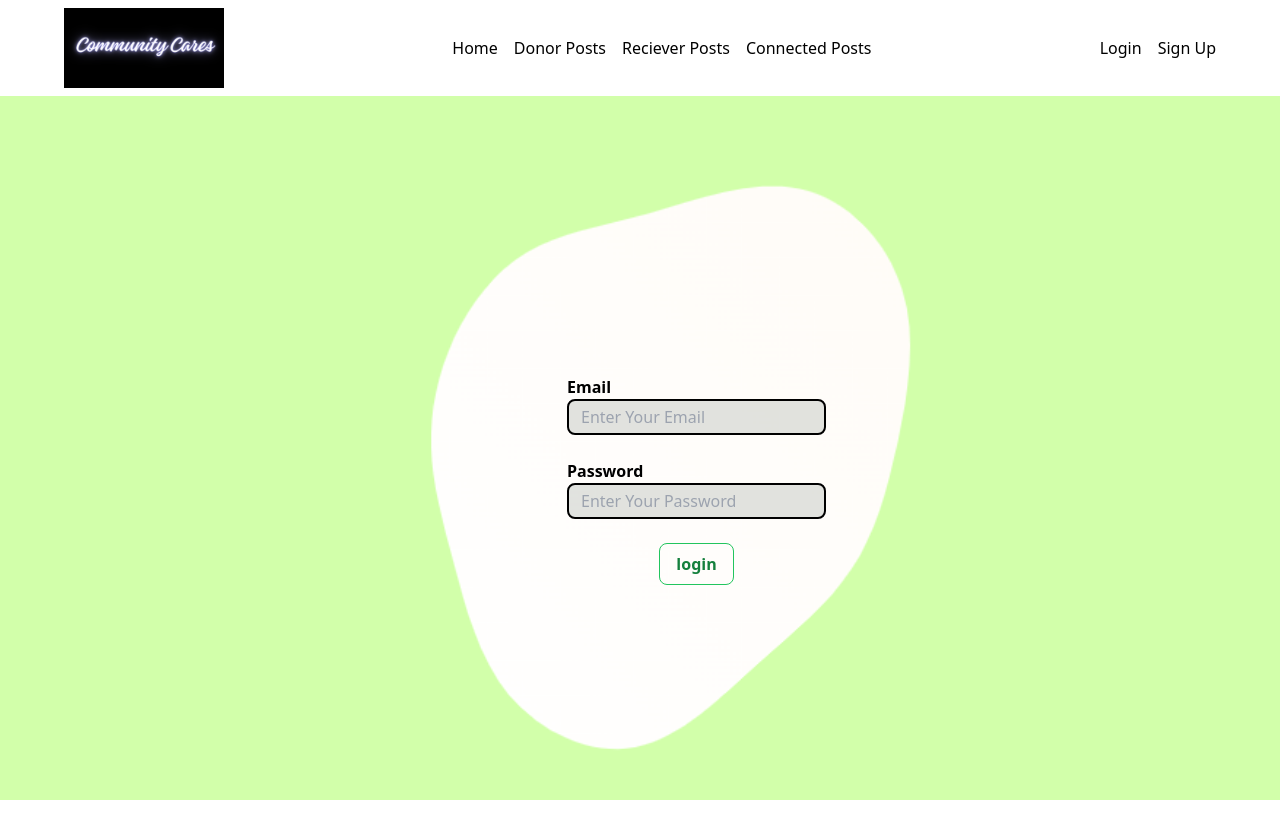
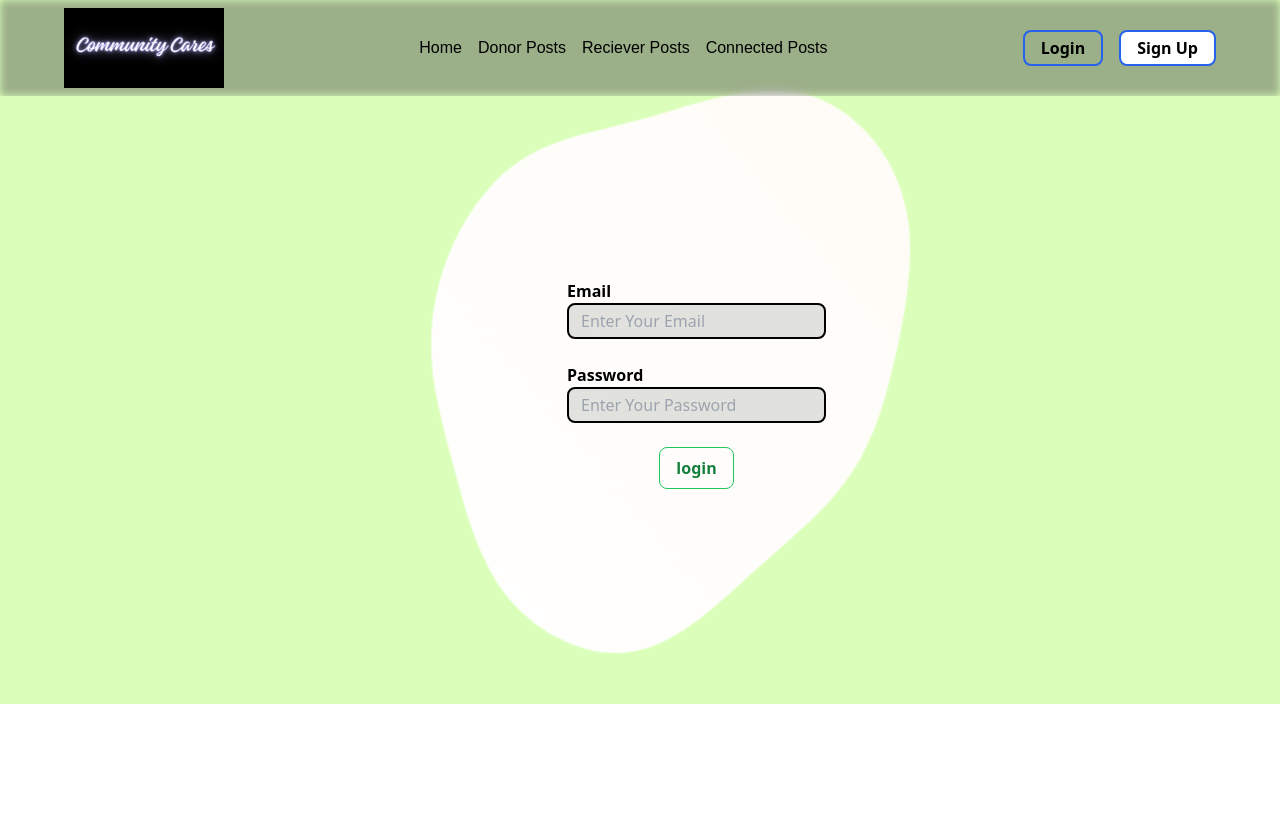
Before and after one commit to psg-19/Community_Cares, a React (Create React App) app in the folder client/: page /Login in a window 1280 px wide. Built offline with nearby package versions, Linux system fonts and the light colour scheme.

Commit message:
added css

```diff
--- a/client/src/App.jsx
+++ b/client/src/App.jsx
@@ -21,7 +21,7 @@ import { EditPost } from './pages/EditPost';
 function App() {
  const {isLogged}=useContext(AppContext)
   return (
-    <div className="h-[100vh] " >
+    <div className="h-[11.7vh] " >
 
 <Navbar ></Navbar>
       <Routes>
--- a/client/src/components/Navbar.jsx
+++ b/client/src/components/Navbar.jsx
@@ -1,6 +1,6 @@
 import React, { useContext, useEffect, useState } from 'react'
 import logo from '../assets/Community.png'
-import {NavLink} from 'react-router-dom'
+import {NavLink,useNavigate} from 'react-router-dom'
 import { AppContext } from '../context/AppContext';
 import {toast} from 'react-hot-toast'
 
@@ -10,6 +10,10 @@ export const Navbar = () => {
 
     const{isLogged,setIsLogged,user,token1,setToken1,setUser}=useContext(AppContext)
 
+
+
+    const [click,setClick]=useState(null)
+ const navigate=useNavigate()
 
     const logoutHandler=()=>{
    try {
@@ -38,9 +42,9 @@ console.log(token1)
     },[user])
 
   return (
-    <div className='flex bg-white  justify-center items-center'>
+    <div className='flex  justify-center items-center backdrop-blur-sm backdrop-brightness-75 backdrop-contrast-75 fixed w-[100%] z-10'>
 
-<div className='flex  items-center justify-between w-[90%] h-24' >
+<div className='flex  items-center justify-between w-[90%] h-24 ' >
 
         <div>
         <img src={logo} className='h-20' alt="" />
@@ -49,10 +53,63 @@ console.log(token1)
         <nav className='flex items-center justify-center'>
 
             <ul className='flex gap-x-4 items-center justify-center'>
-                <li><NavLink to='/'>Home</NavLink></li>
-                <li><NavLink to='/donorPost'>Donor Posts</NavLink></li>
-                <li><NavLink to='/recieverPost'>Reciever Posts</NavLink></li>
-                <li><NavLink to='/connectedPosts'>Connected Posts</NavLink></li>
+                <li className={`text-black cursor-pointer font-mullish py-7 hover:text-yellow-900
+                transition-all duration-200   relative group
+
+                ${click =="Home" ? ("text-yellow-900"):("")}
+
+                `}
+                onClick={(e)=> {
+                  setClick(e.target.innerText);
+                  navigate('/')
+                }}
+                >
+                  <NavLink to='/'>Home</NavLink>
+                <div class={`h-1 absolute bottom-0
+                 ${click =="Home" ? ("bg-yellow-900 block"):("hidden")}
+                w-full  bg-yellow-900 group-hover:block  `}></div>
+                </li>
+
+
+                <li className={`text-black cursor-pointer font-mullish py-7 hover:text-yellow-900
+                transition-all duration-200   relative group
+
+                ${click =="Donor Posts" ? ("text-yellow-900"):("")}
+
+                `}  onClick={(e)=> {
+                  setClick(e.target.innerText);
+                  navigate('/donorPost')
+                }}><NavLink to='/donorPost'>Donor Posts</NavLink>
+
+                <div class={`h-1 absolute bottom-0
+                 ${click =="Donor Posts" ? ("bg-yellow-900"):("hidden")}
+                w-full  bg-yellow-900 group-hover:block  `}></div></li>
+                <li className={`text-black cursor-pointer font-mullish py-7 hover:text-yellow-900
+                transition-all duration-200   relative group
+
+                ${click =="Reciever Posts" ? ("text-yellow-900"):("")}
+
+                `}  onClick={(e)=> {
+                  setClick(e.target.innerText);
+                  navigate('/recieverPost')
+                }}><NavLink to='/recieverPost'>Reciever Posts </NavLink>
+                   <div class={`h-1 absolute bottom-0
+                 ${click =="Reciever Posts" ? ("bg-yellow-900"):("hidden")}
+                w-full  bg-yellow-900 group-hover:block  `}></div>
+                </li>
+                <li className={`text-black cursor-pointer font-mullish py-7 hover:text-yellow-900
+                transition-all duration-200   relative group
+
+                ${click =="Connected Posts" ? ("text-yellow-900"):("")}
+
+                `}  onClick={(e)=> {
+                  setClick(e.target.innerText);
+                  navigate('/connectedPosts')
+                }}><NavLink to='/connectedPosts'>Connected Posts</NavLink>
+                   <div class={`h-1 absolute bottom-0
+                 ${click =="Connected Posts" ? ("bg-yellow-900"):("hidden")}
+                w-full  bg-yellow-900 group-hover:block  `}></div>
+                </li>
 
             </ul>
 
@@ -77,8 +134,8 @@ logoutHandler()
      ):
      (<ul className='flex gap-x-4'>
 
-   <li><NavLink to='/login'>Login</NavLink></li>
-   <li><NavLink to='/signUp'>Sign Up</NavLink></li>
+   <li className='border-2 py-1 px-4 rounded-lg border-blue-600 flex items-center justify-center font-bold hover:bg-slate-50'><NavLink to='/login'>Login</NavLink></li>
+   <li className='border-2 py-1 px-4 rounded-lg border-blue-600 flex items-center bg-white hover:bg-slate-200 justify-center font-bold'><NavLink to='/signUp'>Sign Up</NavLink></li>
 
      </ul>)
 }
--- a/client/src/components/ViewProfile.jsx
+++ b/client/src/components/ViewProfile.jsx
@@ -1,7 +1,7 @@
 import React, { useContext } from 'react'
 import { AppContext } from '../context/AppContext'
 import { useNavigate } from 'react-router-dom';
-
+import profilebg from '../assets/profile.png'
 
 
 export const ViewProfile = ({setChange}) => {
@@ -12,19 +12,37 @@ const navigate=useNavigate()
 
 
   return (
-    <div className=' flex flex-col gap-y-6 items-center justify-center'>
+    <div className=' gap-y-6 bg-green1-light h-[88vh]
+    flex items-center justify-center  '>
 
-        <div>
-          <img className='rounded-full  h-52 w-52' src={user.profileUrl} alt="Profile picture" />
+
+
+
+
+{/* -----------shell------------- */}
+<div className='bg-white rounded-3xl w-[80%] h-[83%] flex flex-col gap-y-4 px-4 py-2 overflow-x-hidden '>
+
+<h1 className='font-bold flex flex-wrap justify-center mt-8'><b>Your Profile</b></h1>
+
+
+<div className='flex flex-row flex-wrap justify-center items-center  gap-x-10 gap-y-10 w-[100%] mb-8 divide-x overflow-y-auto no-scrollbar  divide-gray-400'>
+
+
+
+<div className='w-[45%] h-[100%] lg:max-h-[500px] min-w-[200px]'><img src={profilebg} alt="srgfsdg" className='w-[100%] h-[100%] ' /></div>
+
+
+
+
+<div className='flex flex-col gap-y-4 items-center justify-center w-[45%] min-w-[200px]'>
+
+
+<div >
+          <img className='rounded-full   h-52 w-52 ' src={user.profileUrl} alt="Profile picture" />
         </div>
 
-       <div className='flex gap-x-4'>
-       <div className='border-2 p-2 bg-slate-400 border-black rounded-lg' onClick={()=> navigate('/userPosts')}>Your Posts</div>
-        <div className='border-2 p-2 bg-slate-400 border-black rounded-lg' onClick={()=> navigate('/userConnectedPosts')}>Posts Connected To You</div>
 
-<div className='border-2 p-2 bg-slate-400 border-black rounded-lg' onClick={()=> navigate('/createPosts')}>Create New Post</div>
 
-       </div>
 
         <div className='flex flex-col items-center justify-center gap-y-4'>
     <p> <b> Name :</b> {user.firstName} {user.lastName}</p>
@@ -41,6 +59,26 @@ const navigate=useNavigate()
 Edit Profile
 </span>
 </button>
+
+
+</div>
+
+
+{/* ----------------------img-0p0------------------------ */}
+<div className='flex gap-x-4'>
+       <div className='border-2 p-2 bg-slate-400 border-black rounded-lg' onClick={()=> navigate('/userPosts')}>Your Posts</div>
+        <div className='border-2 p-2 bg-slate-400 border-black rounded-lg' onClick={()=> navigate('/userConnectedPosts')}>Posts Connected To You</div>
+
+<div className='border-2 p-2 bg-slate-400 border-black rounded-lg' onClick={()=> navigate('/createPosts')}>Create New Post</div>
+
+       </div>
+
+
+</div>
+
+</div>
+
+
     </div>
   )
 }
--- a/client/src/pages/ConnectedPosts.jsx
+++ b/client/src/pages/ConnectedPosts.jsx
@@ -65,11 +65,13 @@ postCaller()
     },[])
 
   return (
-    <div className='flex flex-col gap-y-6 bg-green1-light  items-center justify-center sm:pt-[57rem]
-    lg:pt-[20rem] overflow-y-scroll
+    <div className='flex flex-col gap-y-6 bg-green1-light  items-center justify-center sm:pt-[2rem]
+    lg:pt-[2rem] overflow-y-scroll no-scrollbar
+
+
     '>
 
-
+<div className='h-20'></div>
 <h1 className='text-xl font-bold underline'>Connected Posts</h1>
 
 {
@@ -90,16 +92,30 @@ postCaller()
 
 
 p-6
-     sm:
+
+lg:max-w-720px lg:max-h-[500px] lg:w-[50%] lg:h-[30%]
+
+
+
+
 
         ' >
           <div className='flex flex-row gap-x-6  gap-y-6 justify-center items-center
-          flex-wrap sm:max-h-[700px] sm:h-[100rem]'>
+          flex-wrap
+          sm:max-h-[700px] sm:h-[100rem]
+
+          all:max-h-[700px] all:h-[80rem]
+
+          lg:w-[100%] lg:h-[40rem]
+          '>
             {/* //======================donor posts----------- */}
            <div className='flex flex-col  items-center justify-center  bg-slate-100
 border-[1px] border-black
 rounded-lg gap-y-6
 sm:w-[90%] sm:h-[50%]
+all:w-[90%] all:h-[50%]
+lg:w-[48%] lg:h-[23rem]
+md:w-[90%] md:h-[50%]
 
 
 '>
@@ -122,12 +138,15 @@ sm:w-[90%] sm:h-[50%]
 {/* =====================================Recievr posts================ */}
 
 
-<div className='flex flex-col border-2 items-center justify-center  bg-slate-100
+<div className='flex flex-col  items-center justify-center  bg-slate-100
 border-[1px] border-black
 rounded-lg
 gap-y-6
 
 sm:w-[90%] sm:h-[50%]
+all:w-[90%] all:h-[50%]
+md:w-[90%] md:h-[50%]
+lg:w-[48%] lg:h-[23rem]
 
 '>
 
--- a/client/src/pages/DonorPosts.jsx
+++ b/client/src/pages/DonorPosts.jsx
@@ -93,7 +93,7 @@ useEffect(()=>{
 
 
   return (
-    <div className='flex flex-col items-center space-y-4 h-[88vh] overflow-y-scroll bg-green1-light pt-10
+    <div className='flex flex-col items-center space-y-4 h-[100vh] overflow-y-scroll bg-green1-light pt-28
     '>
 {/* //----------------------------------------------- */}
 <div className='flex gap-x-4'>
--- a/client/src/pages/RecieverPosts.jsx
+++ b/client/src/pages/RecieverPosts.jsx
@@ -141,7 +141,7 @@ useEffect(()=>{
 
 
   return (
-    <div className='flex flex-col items-center space-y-4 h-[88vh] overflow-y-scroll bg-green1-light pt-10 pb-10
+    <div className='flex flex-col items-center space-y-4 h-[100vh] overflow-y-scroll bg-green1-light pt-32 pb-10
     '>
 
 <div className='flex gap-x-4'>
--- a/client/tailwind.config.js
+++ b/client/tailwind.config.js
@@ -1,6 +1,9 @@
 /** @type {import('tailwindcss').Config} */
 
 const colors = require('tailwindcss/colors')
+
+const plugin = require('tailwindcss/plugin');
+
 
 module.exports = {
   content: [
@@ -8,14 +11,26 @@ module.exports = {
   ],
   theme: {
 
+    extend: {fontFamily: {
+      mullish: ["Mulish", "sans-serif"],
+    },
+    colors: {
+      deepBlue: "#02042a",
+      lightBlue: "#2b84ea",
+      lightBlue300: "#4b94ed",
+      lightBlue500: "#0b72e7",
+      greenLight: "#61cea6",
+      grayText: "#818597",
+      lightGray: "#e2e2e2",
+      grayBlue: "#344a6c",
+      deepBlueHead: "#162f56",
+      gray2: "#525a76",
 
 
-    extend: {
+      green1:{
+        light:'#79ff0045'
+        // light:'#E4FEEC'
 
-      colors:{
-
-        green1:{
-          light:'#79ff0055'
       },
       blue1:{
         light:"#ACE2E1"
@@ -24,9 +39,13 @@ module.exports = {
           200:'#bcbfb970'
         }
 
-      },
+    },},
+
 
   },
-  },
-  plugins: [],
+  plugins: [
+    plugin(function({ addVariant }) {
+        addVariant('current', '&.active');
+    })
+],
 }
```
Also changed, not shown: client/src/assets/profile.jpg (renamed from client/src/assets/2022_ani_cartoon_12.jpg), 1 other file (tests, documents, lock files or other folders). Lines whose indentation alone changed are shown as unchanged.
